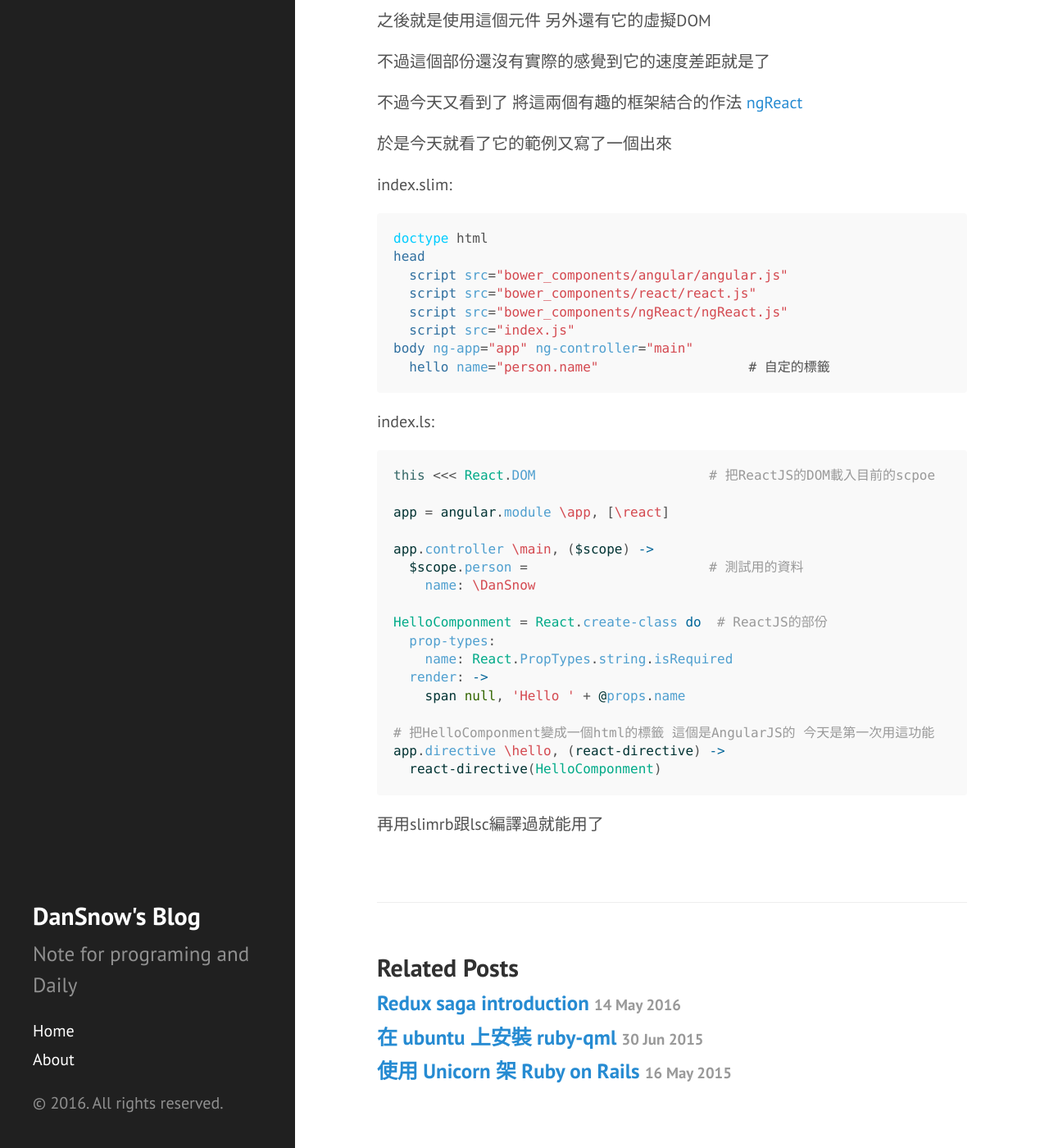
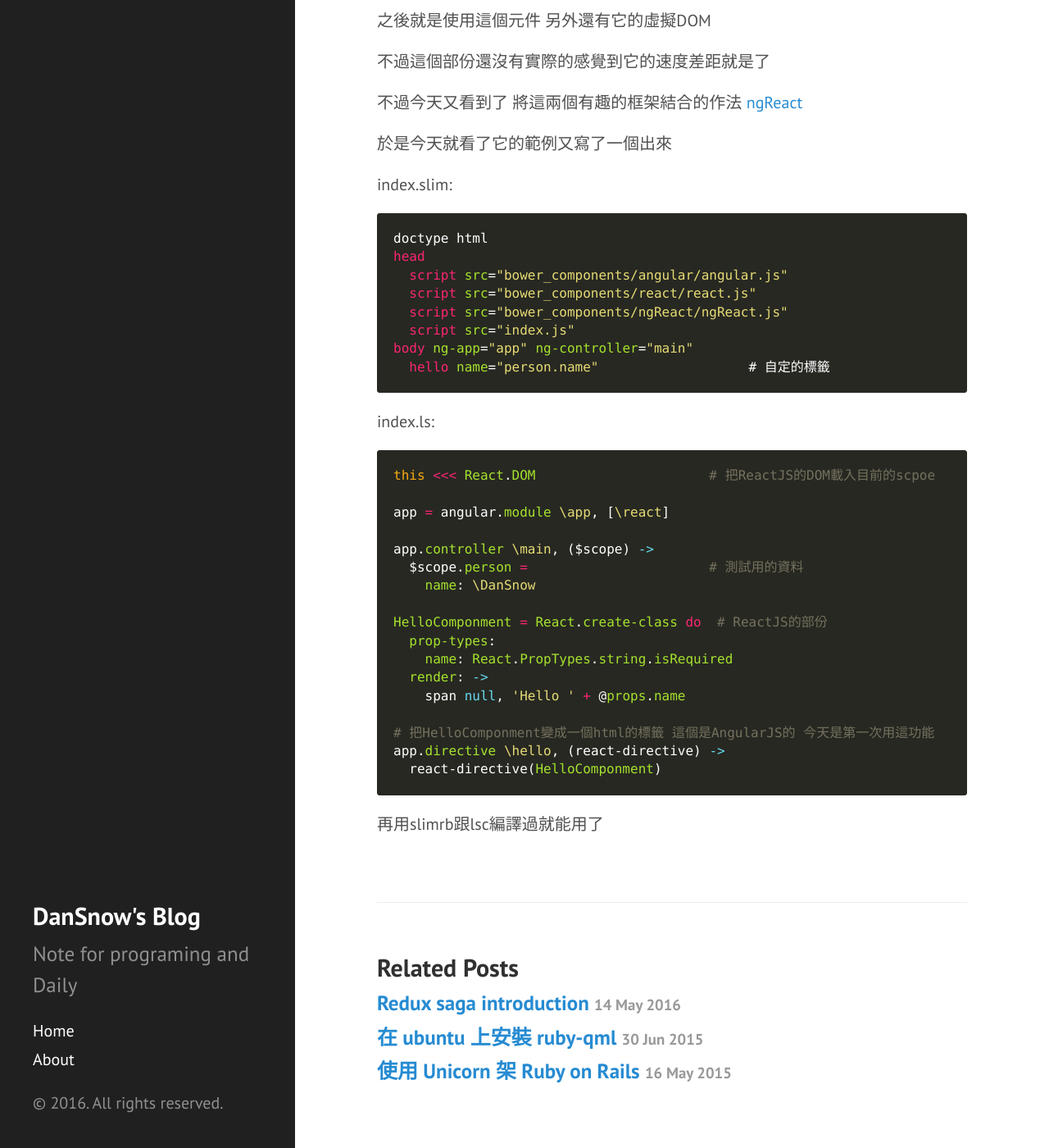
Before and after one commit to DanSnow/DanSnow.github.io, a Jekyll site: the page built from _posts/2015-1-27-js-framework.md, in a window 1280 px wide and 1400 px high, scrolled down 570 px. Shown: the whole window at 82% size. Built offline with Jekyll 4.4.1, drawn with Linux system fonts in a browser that asks for light colours; Markdown is read by kramdown in place of the engine named in the settings.

Commit message:
Update syntax highlight style

```diff
--- a/public/css/syntax.css
+++ b/public/css/syntax.css
@@ -1,65 +1,190 @@
-.highlight .hll { background-color: #ffc; }
-.highlight .c { color: #999; } /* Comment */
-.highlight .err { color: #a00; background-color: #faa } /* Error */
-.highlight .k { color: #069; } /* Keyword */
-.highlight .o { color: #555 } /* Operator */
-.highlight .cm { color: #09f; font-style: italic } /* Comment.Multiline */
-.highlight .cp { color: #099 } /* Comment.Preproc */
-.highlight .c1 { color: #999; } /* Comment.Single */
-.highlight .cs { color: #999; } /* Comment.Special */
-.highlight .gd { background-color: #fcc; border: 1px solid #c00 } /* Generic.Deleted */
-.highlight .ge { font-style: italic } /* Generic.Emph */
-.highlight .gr { color: #f00 } /* Generic.Error */
-.highlight .gh { color: #030; } /* Generic.Heading */
-.highlight .gi { background-color: #cfc; border: 1px solid #0c0 } /* Generic.Inserted */
-.highlight .go { color: #aaa } /* Generic.Output */
-.highlight .gp { color: #009; } /* Generic.Prompt */
-.highlight .gs { } /* Generic.Strong */
-.highlight .gu { color: #030; } /* Generic.Subheading */
-.highlight .gt { color: #9c6 } /* Generic.Traceback */
-.highlight .kc { color: #069; } /* Keyword.Constant */
-.highlight .kd { color: #069; } /* Keyword.Declaration */
-.highlight .kn { color: #069; } /* Keyword.Namespace */
-.highlight .kp { color: #069 } /* Keyword.Pseudo */
-.highlight .kr { color: #069; } /* Keyword.Reserved */
-.highlight .kt { color: #078; } /* Keyword.Type */
-.highlight .m { color: #f60 } /* Literal.Number */
-.highlight .s { color: #d44950 } /* Literal.String */
-.highlight .na { color: #4f9fcf } /* Name.Attribute */
-.highlight .nb { color: #366 } /* Name.Builtin */
-.highlight .nc { color: #0a8; } /* Name.Class */
-.highlight .no { color: #360 } /* Name.Constant */
-.highlight .nd { color: #99f } /* Name.Decorator */
-.highlight .ni { color: #999; } /* Name.Entity */
-.highlight .ne { color: #c00; } /* Name.Exception */
-.highlight .nf { color: #c0f } /* Name.Function */
-.highlight .nl { color: #99f } /* Name.Label */
-.highlight .nn { color: #0cf; } /* Name.Namespace */
-.highlight .nt { color: #2f6f9f; } /* Name.Tag */
-.highlight .nv { color: #033 } /* Name.Variable */
-.highlight .ow { color: #000; } /* Operator.Word */
-.highlight .w { color: #bbb } /* Text.Whitespace */
-.highlight .mf { color: #f60 } /* Literal.Number.Float */
-.highlight .mh { color: #f60 } /* Literal.Number.Hex */
-.highlight .mi { color: #f60 } /* Literal.Number.Integer */
-.highlight .mo { color: #f60 } /* Literal.Number.Oct */
-.highlight .sb { color: #c30 } /* Literal.String.Backtick */
-.highlight .sc { color: #c30 } /* Literal.String.Char */
-.highlight .sd { color: #c30; font-style: italic } /* Literal.String.Doc */
-.highlight .s2 { color: #c30 } /* Literal.String.Double */
-.highlight .se { color: #c30; } /* Literal.String.Escape */
-.highlight .sh { color: #c30 } /* Literal.String.Heredoc */
-.highlight .si { color: #a00 } /* Literal.String.Interpol */
-.highlight .sx { color: #c30 } /* Literal.String.Other */
-.highlight .sr { color: #3aa } /* Literal.String.Regex */
-.highlight .s1 { color: #c30 } /* Literal.String.Single */
-.highlight .ss { color: #fc3 } /* Literal.String.Symbol */
-.highlight .bp { color: #366 } /* Name.Builtin.Pseudo */
-.highlight .vc { color: #033 } /* Name.Variable.Class */
-.highlight .vg { color: #033 } /* Name.Variable.Global */
-.highlight .vi { color: #033 } /* Name.Variable.Instance */
-.highlight .il { color: #f60 } /* Literal.Number.Integer.Long */
-
-.css .o,
-.css .o + .nt,
-.css .nt + .nt { color: #999; }
+.highlight {
+  background-color: #272822;
+}
+.highlight table td { padding: 5px; }
+.highlight table pre { margin: 0; }
+.highlight .gh {
+  color: #999999;
+}
+.highlight .sr {
+  color: #f6aa11;
+}
+.highlight .go {
+  color: #888888;
+}
+.highlight .gp {
+  color: #555555;
+}
+.highlight .gs {
+}
+.highlight .gu {
+  color: #aaaaaa;
+}
+.highlight .nb {
+  color: #f6aa11;
+}
+.highlight .cm {
+  color: #75715e;
+}
+.highlight .cp {
+  color: #75715e;
+}
+.highlight .c1 {
+  color: #75715e;
+}
+.highlight .cs {
+  color: #75715e;
+}
+.highlight .c, .highlight .cd {
+  color: #75715e;
+}
+.highlight .err {
+  color: #960050;
+}
+.highlight .gr {
+  color: #960050;
+}
+.highlight .gt {
+  color: #960050;
+}
+.highlight .gd {
+  color: #49483e;
+}
+.highlight .gi {
+  color: #49483e;
+}
+.highlight .ge {
+  color: #49483e;
+}
+.highlight .kc {
+  color: #66d9ef;
+}
+.highlight .kd {
+  color: #66d9ef;
+}
+.highlight .kr {
+  color: #66d9ef;
+}
+.highlight .no {
+  color: #66d9ef;
+}
+.highlight .kt {
+  color: #66d9ef;
+}
+.highlight .mf {
+  color: #ae81ff;
+}
+.highlight .mh {
+  color: #ae81ff;
+}
+.highlight .il {
+  color: #ae81ff;
+}
+.highlight .mi {
+  color: #ae81ff;
+}
+.highlight .mo {
+  color: #ae81ff;
+}
+.highlight .m, .highlight .mb, .highlight .mx {
+  color: #ae81ff;
+}
+.highlight .sc {
+  color: #ae81ff;
+}
+.highlight .se {
+  color: #ae81ff;
+}
+.highlight .ss {
+  color: #ae81ff;
+}
+.highlight .sd {
+  color: #e6db74;
+}
+.highlight .s2 {
+  color: #e6db74;
+}
+.highlight .sb {
+  color: #e6db74;
+}
+.highlight .sh {
+  color: #e6db74;
+}
+.highlight .si {
+  color: #e6db74;
+}
+.highlight .sx {
+  color: #e6db74;
+}
+.highlight .s1 {
+  color: #e6db74;
+}
+.highlight .s {
+  color: #e6db74;
+}
+.highlight .na {
+  color: #a6e22e;
+}
+.highlight .nc {
+  color: #a6e22e;
+}
+.highlight .nd {
+  color: #a6e22e;
+}
+.highlight .ne {
+  color: #a6e22e;
+}
+.highlight .nf {
+  color: #a6e22e;
+}
+.highlight .vc {
+  color: #ffffff;
+}
+.highlight .nn {
+  color: #ffffff;
+}
+.highlight .nl {
+  color: #ffffff;
+}
+.highlight .ni {
+  color: #ffffff;
+}
+.highlight .bp {
+  color: #ffffff;
+}
+.highlight .vg {
+  color: #ffffff;
+}
+.highlight .vi {
+  color: #ffffff;
+}
+.highlight .nv {
+  color: #ffffff;
+}
+.highlight .w {
+  color: #ffffff;
+}
+.highlight {
+  color: #ffffff;
+}
+.highlight .n, .highlight .py, .highlight .nx {
+  color: #ffffff;
+}
+.highlight .ow {
+  color: #f92672;
+}
+.highlight .nt {
+  color: #f92672;
+}
+.highlight .k, .highlight .kv {
+  color: #f92672;
+}
+.highlight .kn {
+  color: #f92672;
+}
+.highlight .kp {
+  color: #f92672;
+}
+.highlight .o {
+  color: #f92672;
+}
```
